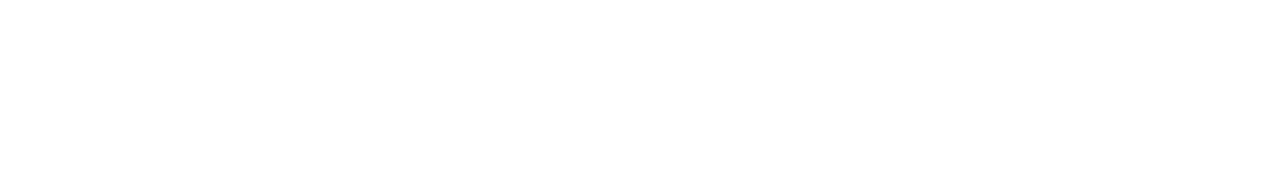
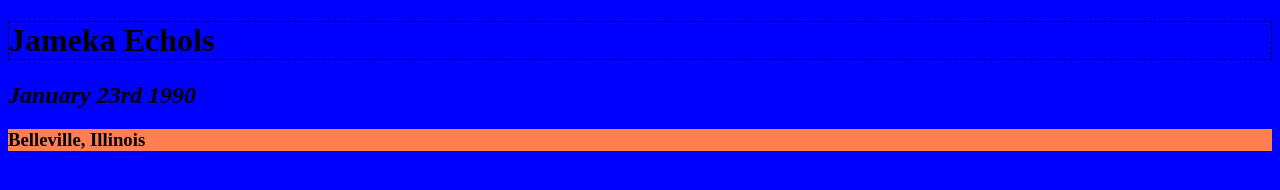
Before and after one commit to jameka23/le-about-me, a plain HTML site: page index.html in a window 1280 px wide. Drawn offline with Linux system fonts and the light colour scheme.

Commit message:
Added the correct styling for birthday

```diff
--- a/index.html
+++ b/index.html
@@ -8,6 +8,11 @@
     <link rel="stylesheet" href="main.css">
 </head>
 <body>
+    <div class="about-me">
+        <h1 class="name">Jameka Echols</h1>
+        <h2 class="birthdate">January 23rd 1990</h2>
+        <h3 class="birthplace">Belleville, Illinois</h3>
+    </div>
 
 </body>
 </html>
--- a/main.css
+++ b/main.css
@@ -0,0 +1,26 @@
+/*1. Create a new application to display your name, your date of birth and your place of birth.
+2. Your name should have a 1px dashed border of any color around it.
+3. Your date of birth should be italicized font.
+Your place of birth should have a background color of #FF7F50.
+4. Push this application to a new repo named "le-about-me".
+*/
+
+body {
+    background-color: blue;
+}
+
+.about-me {
+
+}
+
+.name {
+    border: 1px black dashed;
+}
+
+.birthplace {
+    background-color: #FF7F50;
+}
+
+.birthdate {
+    font-style: italic;
+}
```
